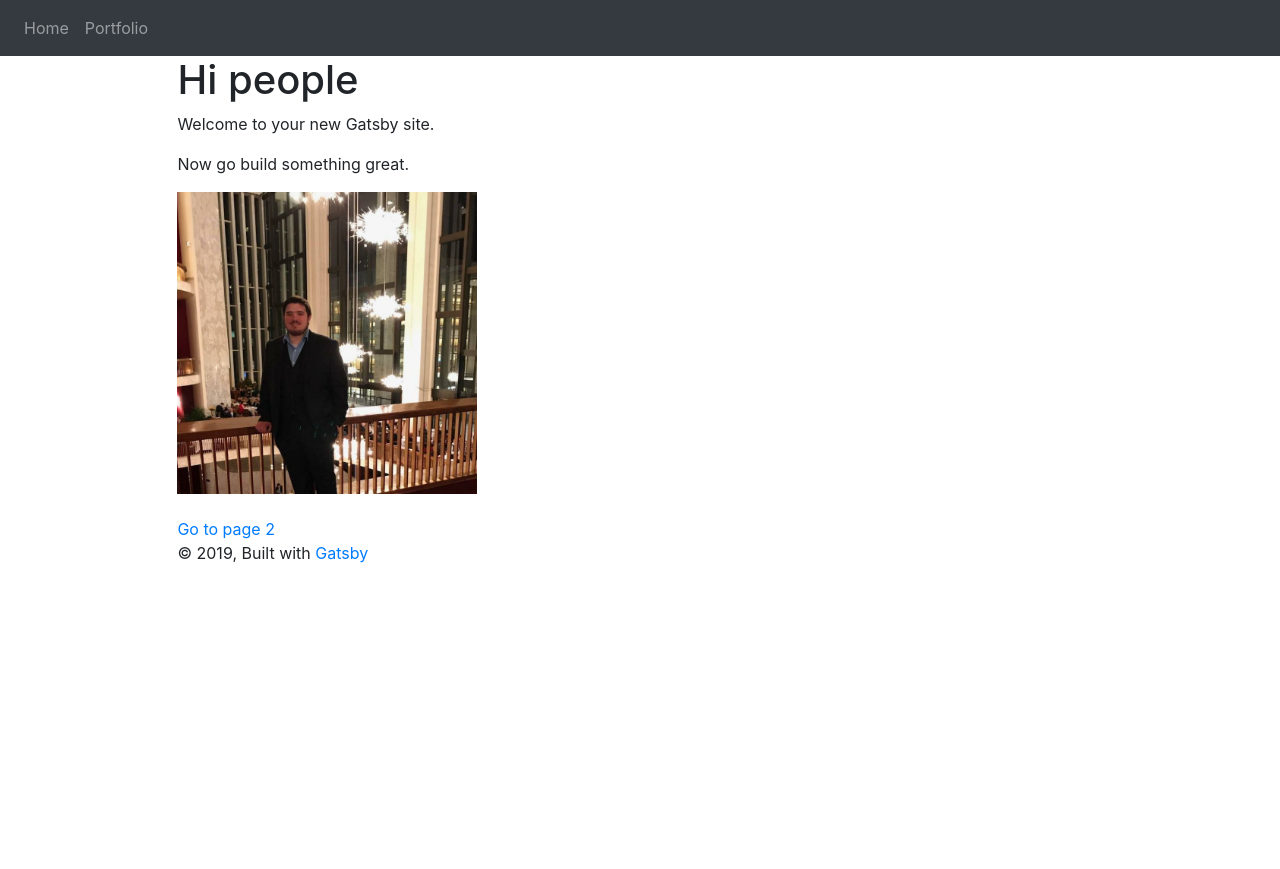
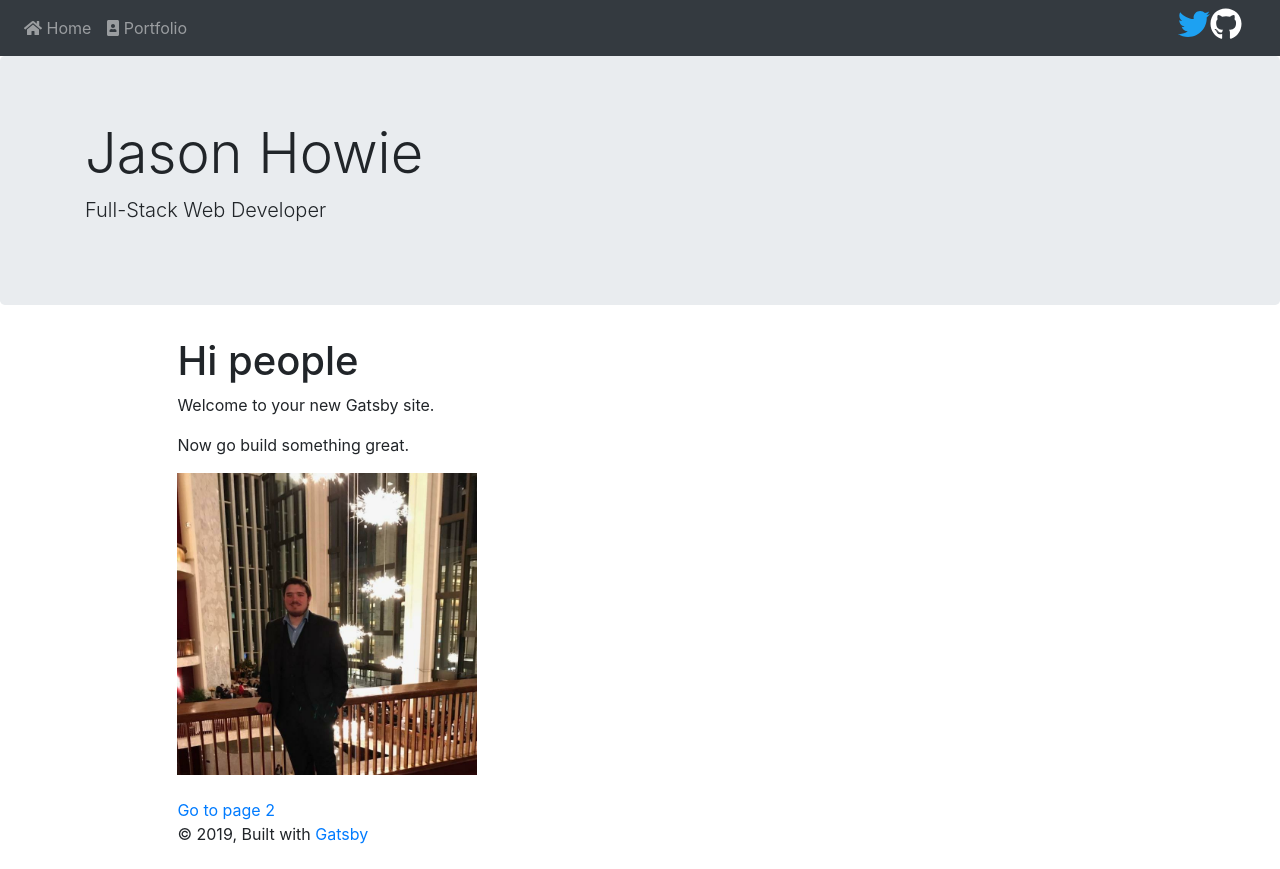
Before and after one commit to bt93/bt93.github.io, a Gatsby site: page / in a window 1280 px wide. Before the commit the page ends 800 px from the top, so only its background shows below. Built offline with nearby package versions, Linux system fonts and the light colour scheme; Gatsby itself is replaced by a stand-in of ours.

Commit message:
add fontawesome icons

```diff
--- a/gatsby-config.js
+++ b/gatsby-config.js
@@ -1,8 +1,9 @@
 module.exports = {
   siteMetadata: {
-    title: `Gatsby Default Starter`,
-    description: `Kick off your next, great Gatsby project with this default starter. This barebones starter ships with the main Gatsby configuration files you might need.`,
-    author: `@gatsbyjs`,
+    title: `Jason Howie`,
+    description: `Jason Howie is a Full-Stack Developer looking to break into the tech industry.`,
+    author: `Jason Howie`,
+    tag: `Full-Stack Web Developer`,
   },
   plugins: [
     `gatsby-plugin-react-helmet`,
@@ -18,7 +19,7 @@ module.exports = {
     {
       resolve: `gatsby-plugin-manifest`,
       options: {
-        name: `gatsby-starter-default`,
+        name: `Jason Howie - Full-Stack Web Developer`,
         short_name: `starter`,
         start_url: `/`,
         background_color: `#663399`,
@@ -29,6 +30,6 @@ module.exports = {
     },
     // this (optional) plugin enables Progressive Web App + Offline functionality
     // To learn more, visit: https://gatsby.dev/offline
-    // `gatsby-plugin-offline`,
+    `gatsby-plugin-offline`,
   ],
 }
--- a/package.json
+++ b/package.json
@@ -5,6 +5,10 @@
   "version": "0.1.0",
   "author": "Kyle Mathews <mathews.kyle@gmail.com>",
   "dependencies": {
+    "@fortawesome/fontawesome-svg-core": "^1.2.25",
+    "@fortawesome/free-brands-svg-icons": "^5.11.2",
+    "@fortawesome/free-solid-svg-icons": "^5.11.2",
+    "@fortawesome/react-fontawesome": "^0.1.5",
     "bootstrap": "^4.3.1",
     "gatsby": "^2.15.28",
     "gatsby-image": "^2.2.23",
--- a/src/components/header.js
+++ b/src/components/header.js
@@ -2,11 +2,21 @@ import { Link } from "gatsby"
 import PropTypes from "prop-types"
 import React, { useState } from "react"
 import { Collapse } from 'react-bootstrap'
+import { FontAwesomeIcon } from '@fortawesome/react-fontawesome'
+import {
+  faTwitter,
+  faGithub
+} from '@fortawesome/free-brands-svg-icons'
+import {
+  faHome,
+  faPortrait
+} from '@fortawesome/free-solid-svg-icons';
 
-const Header = ({ siteTitle }) => {
+const Header = ({ siteTitle, tag }) => {
   const [open, setOpen] = useState(false)
 
   return (
+    <header>
       <nav className="navbar navbar-expand-lg navbar-dark bg-dark sticky-top" id="navbarToggleExternalContent">
       <button
         onClick={() => setOpen(!open)}
@@ -23,15 +33,49 @@ const Header = ({ siteTitle }) => {
         <div className="navbar-collapse" id="navbarNav">
           <ul className="navbar-nav">
               <li className="nav-item">
-              <Link to="/" className="nav-link">Home</Link>
+                <Link to="/" className="nav-link">
+                  <FontAwesomeIcon icon={faHome} /> Home
+                </Link>
               </li>
               <li className="nav-item">
-              <Link to="/portfolio" className="nav-link">Portfolio</Link>
+                <Link to="/portfolio" className="nav-link">
+                  <FontAwesomeIcon icon={faPortrait} /> Portfolio
+                </Link>
+              </li>
+              <li className="nav-item" style={{
+                position: 'fixed',
+                left: '92%'
+              }}>
+                <a href="https://twitter.com/JSONHowie" target="_blank" rel="noopener noreferrer">
+                  <FontAwesomeIcon
+                    icon={faTwitter}
+                    size="2x"
+                    style={{
+                      color: 'rgba(29,161,242,1.00)'
+                    }}
+                  />
+                </a>
+                <a href="https://github.com/bt93" target="_blank" rel="noopener noreferrer">
+                <FontAwesomeIcon
+                  icon={faGithub}
+                  size="2x"
+                  style={{
+                    color: '#fff'
+                  }}
+                />
+                </a>
               </li>
             </ul>
         </div>
       </Collapse>
     </nav>
+    <div className="jumbotron background">
+        <div className="container">
+          <h1 className="display-4">{siteTitle}</h1>
+          <p className="lead">{tag}</p>
+        </div>
+      </div>
+  </header>
   )
 }
 
--- a/src/components/layout.js
+++ b/src/components/layout.js
@@ -18,6 +18,7 @@ const Layout = ({ children }) => {
       site {
         siteMetadata {
           title
+          tag
         }
       }
     }
@@ -25,7 +26,10 @@ const Layout = ({ children }) => {
 
   return (
     <>
-      <Header siteTitle={data.site.siteMetadata.title} />
+      <Header
+        siteTitle={data.site.siteMetadata.title}
+        tag={data.site.siteMetadata.tag}
+      />
       <div
         style={{
           margin: `0 auto`,
```
Also changed, not shown: 1 other file. Lines whose indentation alone changed are shown as unchanged.
